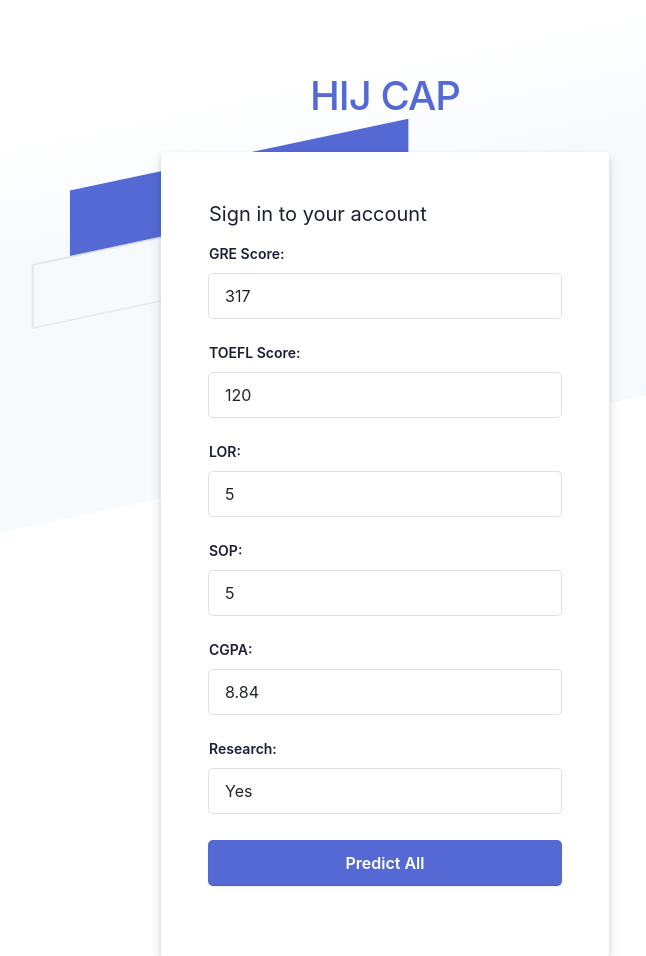
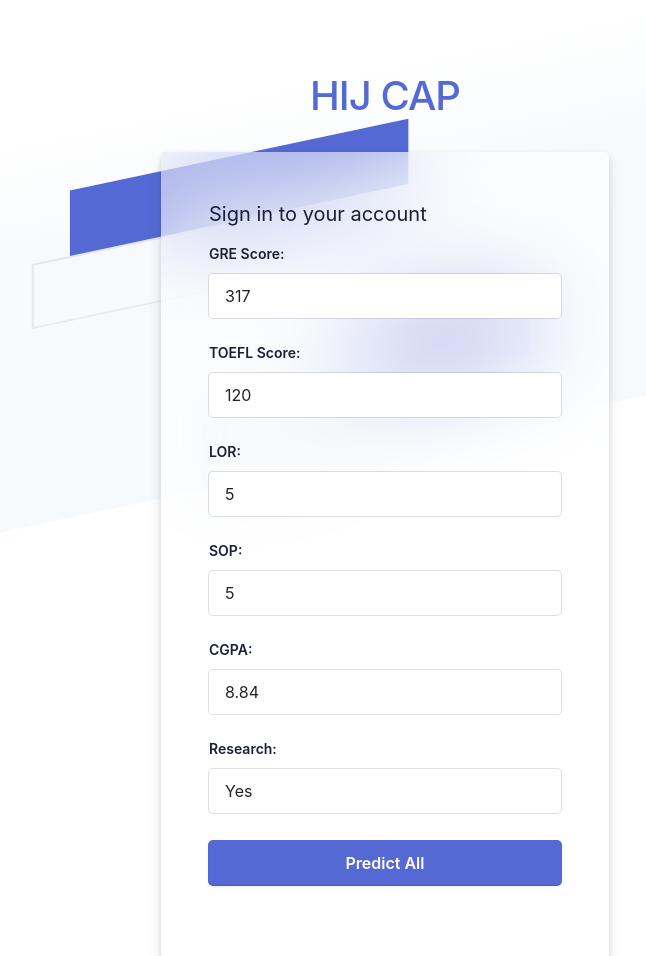
Before and after one commit to husainunwalla/College-Acceptance-Predictor, a Flask app: page /form in a window 1280 px wide. Shown: the top 956 px of the page, without its empty margins (255-901 px from the left). Run offline with Flask 2, Linux system fonts and the light colour scheme; some libraries are stand-ins or nearby versions.

Commit message:
ui changes

```diff
--- a/Application/static/styles/base.css
+++ b/Application/static/styles/base.css
@@ -109,7 +109,8 @@ a {
 .formbg {
   margin: 0px auto;
   width: 90%;
-  background: white;
+  background: rgba(255, 255, 255, 0.503);
+  backdrop-filter: blur(50px);
   border-radius: 4px;
   box-shadow: rgba(60, 66, 87, 0.12) 0px 7px 14px 0px,
     rgba(0, 0, 0, 0.12) 0px 3px 6px 0px;
```
Also changed, not shown: 2 other files.
